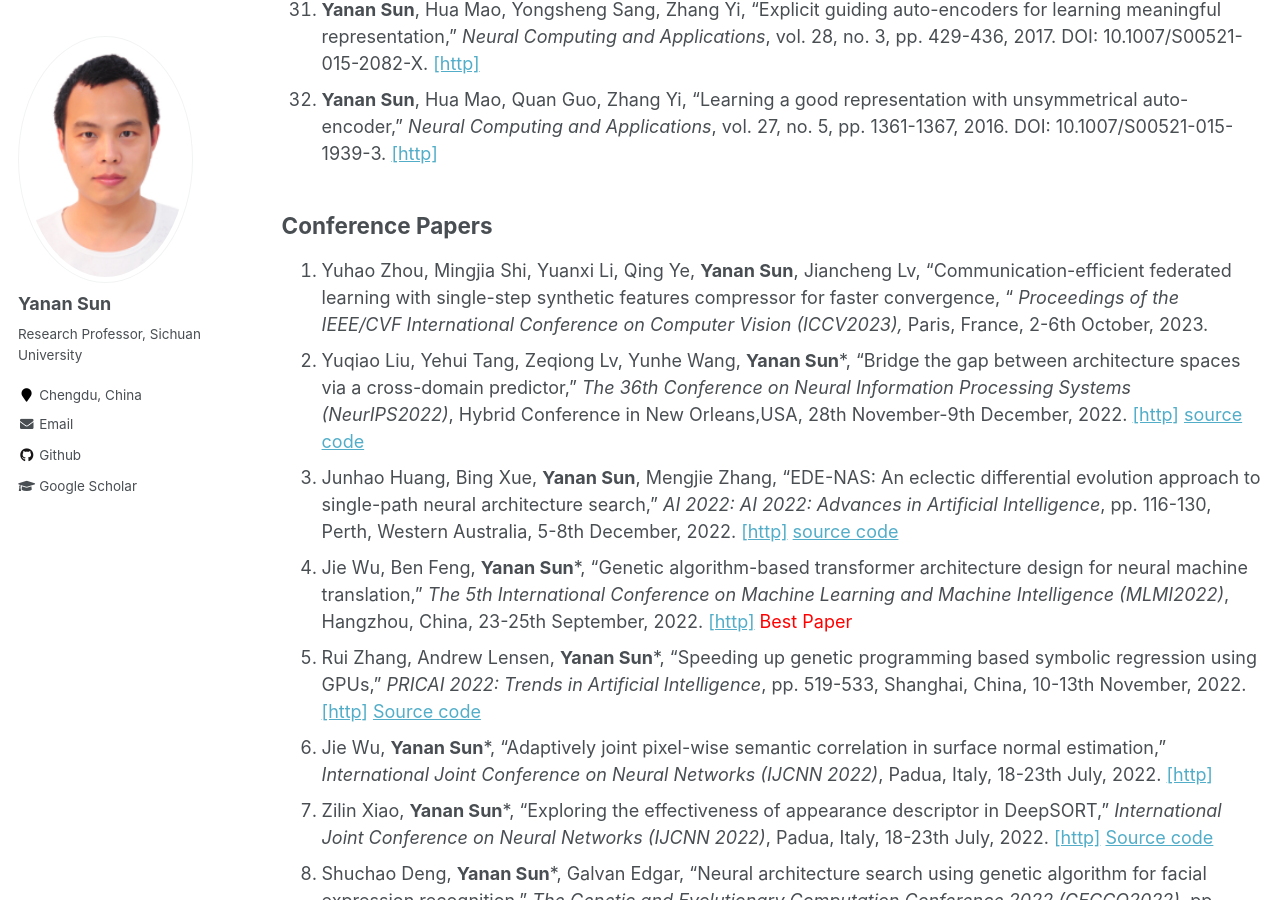
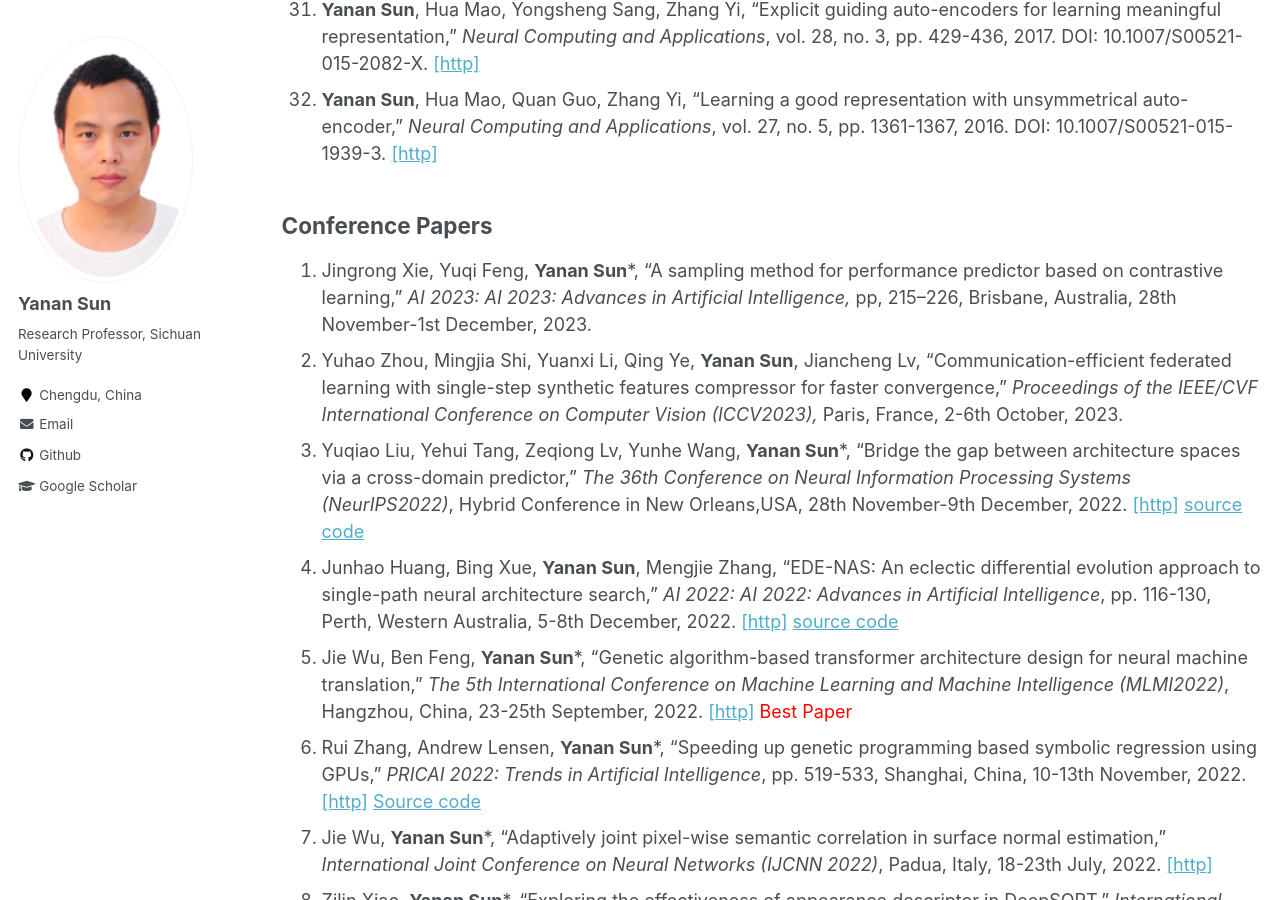
Before and after one commit to yn-sun/yn-sun.github.io, a Jekyll site: the page built from _pages/publications.md, in a window 1280 px wide and 900 px high, scrolled down 3345 px. Built offline with Jekyll 4.4.1, drawn with Linux system fonts in a browser that asks for light colours; comment, search, counter and statistics services are not loaded.

Commit message:
Update publications.md

```diff
--- a/_pages/publications.md
+++ b/_pages/publications.md
@@ -48,30 +48,31 @@
 
 
 ## Conference Papers
-1. Yuhao Zhou, Mingjia Shi, Yuanxi Li, Qing Ye, **Yanan Sun**, Jiancheng Lv, "Communication-efficient federated learning with single-step synthetic features compressor for faster convergence, " <i>Proceedings of the IEEE/CVF International Conference on Computer Vision (ICCV2023),</i> Paris, France, 2-6th October, 2023.
-2. Yuqiao Liu, Yehui Tang, Zeqiong Lv, Yunhe Wang, **Yanan Sun***, "Bridge the gap between architecture spaces via a cross-domain predictor," <i>The 36th Conference on Neural Information Processing Systems (NeurIPS2022)</i>, Hybrid Conference in New Orleans,USA, 28th November-9th December, 2022. [[http]](https://openreview.net/pdf?id=nE6vnoHz9--) [source code](https://github.com/lyq998/CDP)
-3. Junhao Huang, Bing Xue, **Yanan Sun**, Mengjie Zhang, "EDE-NAS: An eclectic differential evolution approach to single-path neural architecture search," <i>AI 2022: AI 2022: Advances in Artificial Intelligence</i>, pp. 116-130, Perth, Western Australia, 5-8th December, 2022. [[http]](https://link.springer.com/chapter/10.1007/978-3-031-22695-3_9) [source code](https://github.com/HuangJunh/EDE-NAS)
-4. Jie Wu, Ben Feng, **Yanan Sun***, "Genetic algorithm-based transformer architecture design for neural machine translation," <i>The 5th International Conference on Machine Learning and Machine Intelligence (MLMI2022)</i>, Hangzhou, China, 23-25th September, 2022. [[http]](https://dl.acm.org/doi/abs/10.1145/3568199.3568215)  <span style="color: #FF0000">Best Paper</span>
-5. Rui Zhang, Andrew Lensen, **Yanan Sun***, "Speeding up genetic programming based symbolic regression using GPUs," <i>PRICAI 2022: Trends in Artificial Intelligence</i>, pp. 519-533, Shanghai, China, 10-13th November, 2022. [[http]](https://link.springer.com/chapter/10.1007/978-3-031-20862-1_38) [Source code](https://github.com/RayZhhh/SymbolicRegressionGPU)
-6. Jie Wu, **Yanan Sun***, "Adaptively joint pixel-wise semantic correlation in surface normal estimation," <i>International Joint Conference on Neural Networks (IJCNN 2022)</i>, Padua, Italy, 18-23th July, 2022. [[http]](https://ieeexplore.ieee.org/abstract/document/9892847)
-7. Zilin Xiao, **Yanan Sun***, "Exploring the effectiveness of appearance descriptor in DeepSORT," <i>International Joint Conference on Neural Networks (IJCNN 2022)</i>, Padua, Italy, 18-23th July, 2022. [[http]](https://ieeexplore.ieee.org/abstract/document/9892847) [Source code](https://github.com/MrZilinXiao/Exploring-DeepSORT)
-8. Shuchao Deng, **Yanan Sun***, Galvan Edgar, "Neural architecture search using genetic algorithm for facial expression recognition," <i>The Genetic and Evolutionary Computation Conference 2022 (GECCO2022)</i>, pp. 423-426, July 9-13, 2022, Boston (hybrid), USA. [[http]](https://dl.acm.org/doi/10.1145/3520304.3528884) [Source code](https://github.com/Xiaojiuwo168/GA-FER)
-9. Peng Zeng, Andrew Lensen, **Yanan Sun***, "Large scale image classification using GPU-based genetic programming," <i>The Genetic and Evolutionary Computation Conference 2022 (GECCO2022)</i>, pp. 619–622, July 9-13, 2022, Boston (hybrid), USA. [[http]](https://dl.acm.org/doi/10.1145/3520304.3528892) [source code](https://github.com/zengpengnuaa/GPU_GP)
-10. Jie Wu, **Yanan Sun***, "Evolving deep parallel neural networks for multi-task learning," <i>ICA3PP 2021: Algorithms and Architectures for Parallel Processing</i>, pp. 517–531, 3-5 December, 2021, Xiamen, China. [[http]](https://link.springer.com/chapter/10.1007/978-3-030-95388-1_34) [Source code](https://github.com/J-Wu97/EVO-MTL)
-11. Yuhan Fang, Yuqiao Liu, **Yanan Sun***, "Evolving deep neural networks for collaborative filtering," <i>ICONIP 2021: Neural Information Processing</i>, pp. 230–238, 8-12 December, 2021, BALI, Indonesia. [[http]](https://link.springer.com/chapter/10.1007/978-3-030-92310-5_27) [Source code](https://github.com/PRIEEE/Evolve-CF)
-12. Yuqiao Liu, Yehui Tang, **Yanan Sun***, "Homogeneous architecture augmentation for neural predictor," <i>Proceedings of the IEEE/CVF International Conference on Computer Vision (ICCV2021),</i> pp. 12249-12258, 2021. [[http]](https://openaccess.thecvf.com/content/ICCV2021/html/Liu_Homogeneous_Architecture_Augmentation_for_Neural_Predictor_ICCV_2021_paper.html) [Source code](https://github.com/lyq998/HAAP)
-13. Ben Feng, Dayiheng Liu, **Yanan Sun***, "Evolving transformer architecture for neural machine translation," <i>Proceedings of the Genetic and Evolutionary Computation Conference Companion (GECCO2021),</i> pp. 273-274, 2021. DOI:10.1145/3449726.3459441. [[http]](https://dl.acm.org/doi/abs/10.1145/3449726.3459441)
-14. Junhao Huang, Bing Xue, **Yanan Sun**, Mengjie Zhang, "A flexible variable-length particle swarm optimization approach to convolutional neural network architecture design," Accepted by <i>IEEE Congress on Evolutionary Computation 2021 (CEC2021)</i>, 28 June-1 July, Kraków, Poland (VIRTUAL), 2021. DOI: 10.1109/CEC45853.2021.9504716. [[http]](https://ieeexplore.ieee.org/document/9504716) [Source code](https://github.com/HuangJunh/FPSO) <span style="color: #FF0000">Best Student Paper Nomination (ONLY four among >400 accepted papers)</span>
-15. Xun Zhou, A.K. Qin, **Yanan Sun**, Kay Chen Tan, "A survey of advances in evolutionary neural architecture search," Accepted by <i>IEEE Congress on Evolutionary Computation 2021 (CEC2021)</i>, 28 June-1 July, Kraków, Poland (VIRTUAL), 2021, DOI:10.1109/CEC45853.2021.9504890. [[http]](https://ieeexplore.ieee.org/document/9504890)
-16. Jindi Lv, Qing Ye, **Yanan Sun**, Juan Zhao, Jiancheng Lv, "Heart-Darts: Classification of heartbeats using differentiable architecture search," Accepted by <i>International Joint Conference on Neural Networks (IJCNN 2021)</i>, Virtual Event, 18-22th July, 2021, DOI:10.1109/IJCNN52387.2021.9534184. [[http]](https://ieeexplore.ieee.org/document/9534184) [Source code](https://github.com/yn-sun/paper_source_code/tree/main/Heart-Darts)
-17. Wenxin Zhao, **Yanan Sun**, Bing Xue, "Improved bianry particle swarm optimization with evolutionary population dynamic for key oncogene selection," Proceedings of <i>IEEE Symposium Series on Computational Intelligence (SSCI 2020)</i>, Canberra Australia, 1-4 December, 2020, PP. 897-904. DOI: 10.1109/SSCI47803.2020.9308540. [[http]](https://ieeexplore.ieee.org/abstract/document/9308540)
-18. Yuqiao Liu, **Yanan Sun**, Bing Xue, Mengjie Zhang, "Evolving deep convolutional neural networks for hyperspectral image denoising," Proceedings of <i>International Joint Conference on Neural Networks (IJCNN 2020)</i>, Glasgow (UK), 19-24th July, 2020, DOI: 10.1109/IJCNN48605.2020.9207509. [[http]](https://ieeexplore.ieee.org/document/9207509)  [Source code](https://github.com/lyq998/pytorch)
-19. Qing Ye, Yuxuan Han, **Yanan Sun**, Jiancheng Lv, "PSO-PS:Parameter synchronization with particle swarm optimization for distributed training of deep neural networks," Proceedings of <i>International Joint Conference on Neural Networks (IJCNN 2020)</i>, Glasgow (UK), 19-24th July, 2020, DOI: 10.1109/IJCNN48605.2020.9207698. [[http]](https://ieeexplore.ieee.org/document/9207698)
-20. William Irwin-Harris, **Yanan Sun**, Bing Xue, Mengjie Zhang, "A graph-based encoding for evolutionary convolutional neural network architecture design," Proceedings of <i>IEEE Congress on Evolutionary Computation 2019 (CEC2019)</i>, Wellington, New Zealand, 2019, pp. 546-553. DOI: 10.1109/CEC.2019.8790093. [[http]](https://ieeexplore.ieee.org/document/8790093)
-21. Bin Wang, **Yanan Sun**, Bing Xue, Mengjie Zhang, "Evolving deep neural networks by multi-objective particle swarm optimization for image classification," Proceedings of <i>the Genetic and Evolutionary Computation Conference 2019 (GECCO2019)</i>, Prague, Czech Republic, 2019, PP. 490-498. DOI: 10.1145/3321707.3321735. [[http]](https://dl.acm.org/doi/10.1145/3321707.3321735)
-22. Bin Wang, **Yanan Sun**, Bing Xue, Mengjie Zhang, “A hybrid GA-PSO method for evolving architecture and short connections of deep convolutional neural networks,” <i>PRICAI 2019: Trends in Artificial Intelligence</i>, Yanuca Island, Cuvu, Fiji, 2019, pp. 650-663. DOI: 10.1007/978-3-030-29894-4_52. [[http]](https://link.springer.com/chapter/10.1007%2F978-3-030-29894-4_52)
-23. Bin Wang, **Yanan Sun**, Bing Xue, Mengjie Zhang, "A hybrid differential evolution approach to designing deep convolutional neural networks for image classification," <i>AI 2018: Advances in Artificial Intelligence</i>, Wellington, New Zealand, 2018, pp. 237-250. DOI: 10.1007/978-3-030-03991-2_24. [[http]](https://link.springer.com/chapter/10.1007%2F978-3-030-03991-2_24)
-24. **Yanan Sun**, Bing Xue, Mengjie Zhang, Gary G. Yen, "An experimental study on hyper-parameter optimization for stacked auto-encoders," Proceedings of <i>IEEE Congress on Evolutionary Computation 2018 (CEC2018)</i>, Rio de Janeiro, Brazil, 2018, pp. 638-645. DOI: 10.1109/CEC.2018.8477921. [[http]](https://ieeexplore.ieee.org/document/8477921)
-25. Bin Wang, **Yanan Sun**, Bing Xue, Mengjie Zhang, "Evolving deep convolutional neural networks by variable-length particle swarm optimization for image classification," Proceedings of <i>IEEE Congress on Evolutionary Computation 2018 (CEC2018)</i>, Rio de Janeiro, Brazil, 2018, pp. 1514-1521. DOI: 10.1109/CEC.2018.8477735. [[http]](https://ieeexplore.ieee.org/abstract/document/8477735)
-26. **Yanan Sun**, Gary G. Yen, Zhang Yi, "Global View-based selection mechanism for many-objective evolutionary algorithm," Proceedings of <i>IEEE Congress on Evolutionary Computation 2017 (CEC2017)</i>, Donostia-San Sebastián, Spain, 2017, pp. 427-434. DOI: 10.1109/CEC.2017.7969343. [[http]](https://ieeexplore.ieee.org/document/7969343)
-27. **Yanan Sun**, Gary G. Yen, Hua Mao, Zhang Yi, "Manifold dimension reduction based clustering for multi-objective evolutionary algorithm," Proceedings of <i>IEEE Congress on Evolutionary Computation 2016 (CEC2016)</i>, Vancouver, Canada, 2016, pp. 3785-3792. DOI: 10.1109/CEC.2016.7744269. [[http]](https://ieeexplore.ieee.org/document/7744269)
+1. Jingrong Xie, Yuqi Feng, **Yanan Sun***, "A sampling method for performance predictor based on contrastive learning," <i>AI 2023: AI 2023: Advances in Artificial Intelligence,</i> pp, 215–226, Brisbane, Australia, 28th November-1st December, 2023.
+2. Yuhao Zhou, Mingjia Shi, Yuanxi Li, Qing Ye, **Yanan Sun**, Jiancheng Lv, "Communication-efficient federated learning with single-step synthetic features compressor for faster convergence," <i>Proceedings of the IEEE/CVF International Conference on Computer Vision (ICCV2023),</i> Paris, France, 2-6th October, 2023.
+3. Yuqiao Liu, Yehui Tang, Zeqiong Lv, Yunhe Wang, **Yanan Sun***, "Bridge the gap between architecture spaces via a cross-domain predictor," <i>The 36th Conference on Neural Information Processing Systems (NeurIPS2022)</i>, Hybrid Conference in New Orleans,USA, 28th November-9th December, 2022. [[http]](https://openreview.net/pdf?id=nE6vnoHz9--) [source code](https://github.com/lyq998/CDP)
+4. Junhao Huang, Bing Xue, **Yanan Sun**, Mengjie Zhang, "EDE-NAS: An eclectic differential evolution approach to single-path neural architecture search," <i>AI 2022: AI 2022: Advances in Artificial Intelligence</i>, pp. 116-130, Perth, Western Australia, 5-8th December, 2022. [[http]](https://link.springer.com/chapter/10.1007/978-3-031-22695-3_9) [source code](https://github.com/HuangJunh/EDE-NAS)
+5. Jie Wu, Ben Feng, **Yanan Sun***, "Genetic algorithm-based transformer architecture design for neural machine translation," <i>The 5th International Conference on Machine Learning and Machine Intelligence (MLMI2022)</i>, Hangzhou, China, 23-25th September, 2022. [[http]](https://dl.acm.org/doi/abs/10.1145/3568199.3568215)  <span style="color: #FF0000">Best Paper</span>
+6. Rui Zhang, Andrew Lensen, **Yanan Sun***, "Speeding up genetic programming based symbolic regression using GPUs," <i>PRICAI 2022: Trends in Artificial Intelligence</i>, pp. 519-533, Shanghai, China, 10-13th November, 2022. [[http]](https://link.springer.com/chapter/10.1007/978-3-031-20862-1_38) [Source code](https://github.com/RayZhhh/SymbolicRegressionGPU)
+7. Jie Wu, **Yanan Sun***, "Adaptively joint pixel-wise semantic correlation in surface normal estimation," <i>International Joint Conference on Neural Networks (IJCNN 2022)</i>, Padua, Italy, 18-23th July, 2022. [[http]](https://ieeexplore.ieee.org/abstract/document/9892847)
+8. Zilin Xiao, **Yanan Sun***, "Exploring the effectiveness of appearance descriptor in DeepSORT," <i>International Joint Conference on Neural Networks (IJCNN 2022)</i>, Padua, Italy, 18-23th July, 2022. [[http]](https://ieeexplore.ieee.org/abstract/document/9892847) [Source code](https://github.com/MrZilinXiao/Exploring-DeepSORT)
+9. Shuchao Deng, **Yanan Sun***, Galvan Edgar, "Neural architecture search using genetic algorithm for facial expression recognition," <i>The Genetic and Evolutionary Computation Conference 2022 (GECCO2022)</i>, pp. 423-426, July 9-13, 2022, Boston (hybrid), USA. [[http]](https://dl.acm.org/doi/10.1145/3520304.3528884) [Source code](https://github.com/Xiaojiuwo168/GA-FER)
+10. Peng Zeng, Andrew Lensen, **Yanan Sun***, "Large scale image classification using GPU-based genetic programming," <i>The Genetic and Evolutionary Computation Conference 2022 (GECCO2022)</i>, pp. 619–622, July 9-13, 2022, Boston (hybrid), USA. [[http]](https://dl.acm.org/doi/10.1145/3520304.3528892) [source code](https://github.com/zengpengnuaa/GPU_GP)
+11. Jie Wu, **Yanan Sun***, "Evolving deep parallel neural networks for multi-task learning," <i>ICA3PP 2021: Algorithms and Architectures for Parallel Processing</i>, pp. 517–531, 3-5 December, 2021, Xiamen, China. [[http]](https://link.springer.com/chapter/10.1007/978-3-030-95388-1_34) [Source code](https://github.com/J-Wu97/EVO-MTL)
+12. Yuhan Fang, Yuqiao Liu, **Yanan Sun***, "Evolving deep neural networks for collaborative filtering," <i>ICONIP 2021: Neural Information Processing</i>, pp. 230–238, 8-12 December, 2021, BALI, Indonesia. [[http]](https://link.springer.com/chapter/10.1007/978-3-030-92310-5_27) [Source code](https://github.com/PRIEEE/Evolve-CF)
+13. Yuqiao Liu, Yehui Tang, **Yanan Sun***, "Homogeneous architecture augmentation for neural predictor," <i>Proceedings of the IEEE/CVF International Conference on Computer Vision (ICCV2021),</i> pp. 12249-12258, 2021. [[http]](https://openaccess.thecvf.com/content/ICCV2021/html/Liu_Homogeneous_Architecture_Augmentation_for_Neural_Predictor_ICCV_2021_paper.html) [Source code](https://github.com/lyq998/HAAP)
+14. Ben Feng, Dayiheng Liu, **Yanan Sun***, "Evolving transformer architecture for neural machine translation," <i>Proceedings of the Genetic and Evolutionary Computation Conference Companion (GECCO2021),</i> pp. 273-274, 2021. DOI:10.1145/3449726.3459441. [[http]](https://dl.acm.org/doi/abs/10.1145/3449726.3459441)
+15. Junhao Huang, Bing Xue, **Yanan Sun**, Mengjie Zhang, "A flexible variable-length particle swarm optimization approach to convolutional neural network architecture design," Accepted by <i>IEEE Congress on Evolutionary Computation 2021 (CEC2021)</i>, 28 June-1 July, Kraków, Poland (VIRTUAL), 2021. DOI: 10.1109/CEC45853.2021.9504716. [[http]](https://ieeexplore.ieee.org/document/9504716) [Source code](https://github.com/HuangJunh/FPSO) <span style="color: #FF0000">Best Student Paper Nomination (ONLY four among >400 accepted papers)</span>
+16. Xun Zhou, A.K. Qin, **Yanan Sun**, Kay Chen Tan, "A survey of advances in evolutionary neural architecture search," Accepted by <i>IEEE Congress on Evolutionary Computation 2021 (CEC2021)</i>, 28 June-1 July, Kraków, Poland (VIRTUAL), 2021, DOI:10.1109/CEC45853.2021.9504890. [[http]](https://ieeexplore.ieee.org/document/9504890)
+17. Jindi Lv, Qing Ye, **Yanan Sun**, Juan Zhao, Jiancheng Lv, "Heart-Darts: Classification of heartbeats using differentiable architecture search," Accepted by <i>International Joint Conference on Neural Networks (IJCNN 2021)</i>, Virtual Event, 18-22th July, 2021, DOI:10.1109/IJCNN52387.2021.9534184. [[http]](https://ieeexplore.ieee.org/document/9534184) [Source code](https://github.com/yn-sun/paper_source_code/tree/main/Heart-Darts)
+18. Wenxin Zhao, **Yanan Sun**, Bing Xue, "Improved bianry particle swarm optimization with evolutionary population dynamic for key oncogene selection," Proceedings of <i>IEEE Symposium Series on Computational Intelligence (SSCI 2020)</i>, Canberra Australia, 1-4 December, 2020, PP. 897-904. DOI: 10.1109/SSCI47803.2020.9308540. [[http]](https://ieeexplore.ieee.org/abstract/document/9308540)
+19. Yuqiao Liu, **Yanan Sun**, Bing Xue, Mengjie Zhang, "Evolving deep convolutional neural networks for hyperspectral image denoising," Proceedings of <i>International Joint Conference on Neural Networks (IJCNN 2020)</i>, Glasgow (UK), 19-24th July, 2020, DOI: 10.1109/IJCNN48605.2020.9207509. [[http]](https://ieeexplore.ieee.org/document/9207509)  [Source code](https://github.com/lyq998/pytorch)
+20. Qing Ye, Yuxuan Han, **Yanan Sun**, Jiancheng Lv, "PSO-PS:Parameter synchronization with particle swarm optimization for distributed training of deep neural networks," Proceedings of <i>International Joint Conference on Neural Networks (IJCNN 2020)</i>, Glasgow (UK), 19-24th July, 2020, DOI: 10.1109/IJCNN48605.2020.9207698. [[http]](https://ieeexplore.ieee.org/document/9207698)
+21. William Irwin-Harris, **Yanan Sun**, Bing Xue, Mengjie Zhang, "A graph-based encoding for evolutionary convolutional neural network architecture design," Proceedings of <i>IEEE Congress on Evolutionary Computation 2019 (CEC2019)</i>, Wellington, New Zealand, 2019, pp. 546-553. DOI: 10.1109/CEC.2019.8790093. [[http]](https://ieeexplore.ieee.org/document/8790093)
+22. Bin Wang, **Yanan Sun**, Bing Xue, Mengjie Zhang, "Evolving deep neural networks by multi-objective particle swarm optimization for image classification," Proceedings of <i>the Genetic and Evolutionary Computation Conference 2019 (GECCO2019)</i>, Prague, Czech Republic, 2019, PP. 490-498. DOI: 10.1145/3321707.3321735. [[http]](https://dl.acm.org/doi/10.1145/3321707.3321735)
+23. Bin Wang, **Yanan Sun**, Bing Xue, Mengjie Zhang, “A hybrid GA-PSO method for evolving architecture and short connections of deep convolutional neural networks,” <i>PRICAI 2019: Trends in Artificial Intelligence</i>, Yanuca Island, Cuvu, Fiji, 2019, pp. 650-663. DOI: 10.1007/978-3-030-29894-4_52. [[http]](https://link.springer.com/chapter/10.1007%2F978-3-030-29894-4_52)
+24. Bin Wang, **Yanan Sun**, Bing Xue, Mengjie Zhang, "A hybrid differential evolution approach to designing deep convolutional neural networks for image classification," <i>AI 2018: Advances in Artificial Intelligence</i>, Wellington, New Zealand, 2018, pp. 237-250. DOI: 10.1007/978-3-030-03991-2_24. [[http]](https://link.springer.com/chapter/10.1007%2F978-3-030-03991-2_24)
+25. **Yanan Sun**, Bing Xue, Mengjie Zhang, Gary G. Yen, "An experimental study on hyper-parameter optimization for stacked auto-encoders," Proceedings of <i>IEEE Congress on Evolutionary Computation 2018 (CEC2018)</i>, Rio de Janeiro, Brazil, 2018, pp. 638-645. DOI: 10.1109/CEC.2018.8477921. [[http]](https://ieeexplore.ieee.org/document/8477921)
+26. Bin Wang, **Yanan Sun**, Bing Xue, Mengjie Zhang, "Evolving deep convolutional neural networks by variable-length particle swarm optimization for image classification," Proceedings of <i>IEEE Congress on Evolutionary Computation 2018 (CEC2018)</i>, Rio de Janeiro, Brazil, 2018, pp. 1514-1521. DOI: 10.1109/CEC.2018.8477735. [[http]](https://ieeexplore.ieee.org/abstract/document/8477735)
+27. **Yanan Sun**, Gary G. Yen, Zhang Yi, "Global View-based selection mechanism for many-objective evolutionary algorithm," Proceedings of <i>IEEE Congress on Evolutionary Computation 2017 (CEC2017)</i>, Donostia-San Sebastián, Spain, 2017, pp. 427-434. DOI: 10.1109/CEC.2017.7969343. [[http]](https://ieeexplore.ieee.org/document/7969343)
+28. **Yanan Sun**, Gary G. Yen, Hua Mao, Zhang Yi, "Manifold dimension reduction based clustering for multi-objective evolutionary algorithm," Proceedings of <i>IEEE Congress on Evolutionary Computation 2016 (CEC2016)</i>, Vancouver, Canada, 2016, pp. 3785-3792. DOI: 10.1109/CEC.2016.7744269. [[http]](https://ieeexplore.ieee.org/document/7744269)
```
